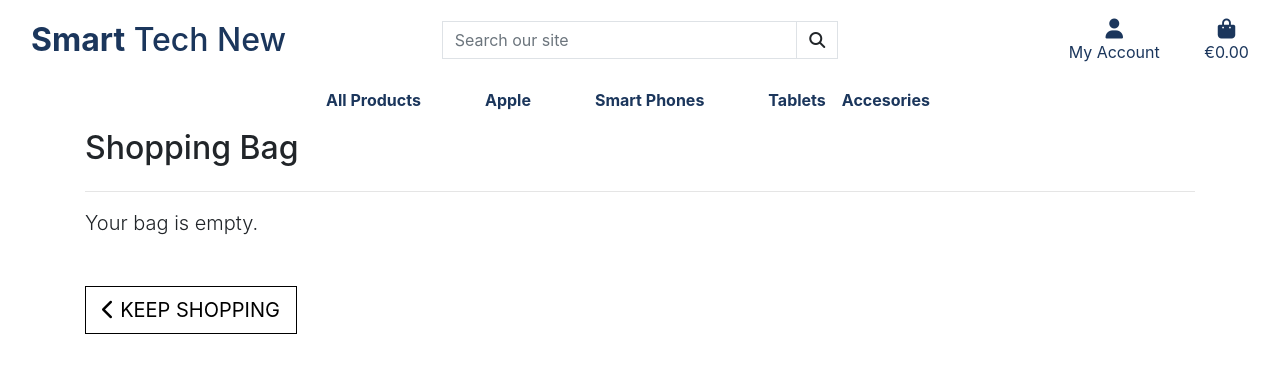
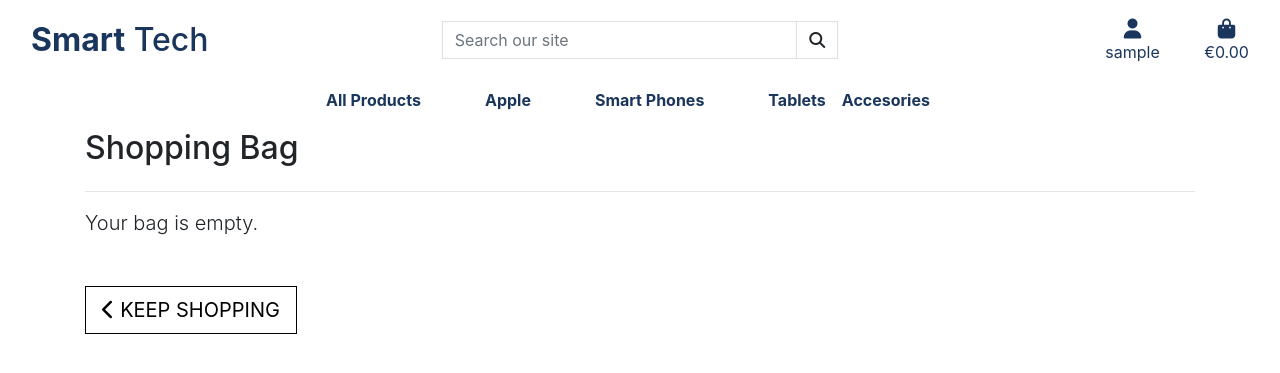
Before and after one commit to Shazi-dani/smart_tech_v1, a Django app: page /bag/ in a window 1280 px wide. Shown: the top 373 px of the page. Run offline with Django 3.2, Linux system fonts and the light colour scheme; the visitor is signed in with stand-in values (Sample User, id 1); some libraries are stand-ins or nearby versions.

Commit message:
shown user name of authenticated user on page header

```diff
--- a/templates/base.html
+++ b/templates/base.html
@@ -45,7 +45,7 @@
         >
           <a href="{% url 'home' %}" class="nav-link main-logo-link">
             <h2 class="logo-font text-black my-0">
-              <strong>Smart</strong> Tech New
+              <strong>Smart</strong> Tech
             </h2>
           </a>
         </div>
@@ -84,7 +84,13 @@
               >
                 <div class="text-center">
                   <div><i class="fas fa-user fa-lg"></i></div>
-                  <p class="my-0">My Account</p>
+                  <p class="my-0">
+                    {% if request.user.is_authenticated %}
+                        {{ request.user.username }}
+                    {% else %}
+                        My Account
+                    {% endif %}
+                </p>
                 </div>
               </a>
               <div
--- a/templates/includes/mobile-top-header.html
+++ b/templates/includes/mobile-top-header.html
@@ -24,7 +24,14 @@
     <a class="text-black nav-link d-block d-lg-none" href="#" id="user-options" data-toggle="dropdown" aria-haspopup="true" aria-expanded="false">
         <div class="text-center">
             <div><i class="fas fa-user fa-lg"></i></div>
-            <p class="my-0">My Account</p>
+            <p class="my-0">
+                {% if request.user.is_authenticated %}
+                    {{ request.user.username }}
+                {% else %}
+                    My Account
+                {% endif %}
+            </p>
+
         </div>
     </a>
     <div class="dropdown-menu border-0" aria-labelledby="user-options">
```
